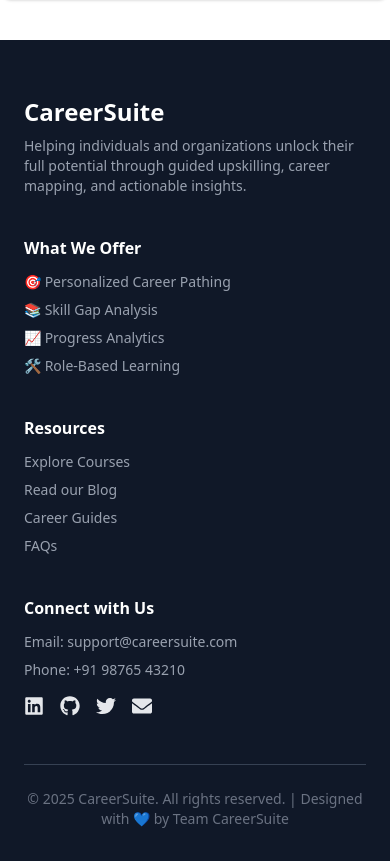
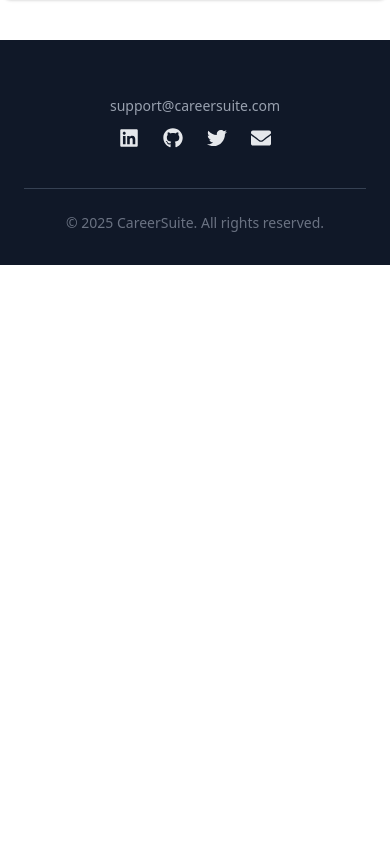
Before and after one commit to irshad-alam-irish/CareerSuite, a React (Vite) app: page / in a window 390 px wide. Shown: the part 2592-3453 px from the top of the page. After the commit the page ends 2857 px from the top, so only its background shows below. Built offline with nearby package versions, Linux system fonts and the light colour scheme.

Commit message:
modification in footer

```diff
--- a/src/Components/Footer.jsx
+++ b/src/Components/Footer.jsx
@@ -10,7 +10,8 @@ export default function Footer() {
             viewport={{ once: true }}
             className="bg-gray-900 text-gray-200 pt-14 pb-8 px-6 md:px-20"
         >
-            <div className="max-w-7xl mx-auto grid gap-10 md:grid-cols-4">
+            {/* DESKTOP VIEW */}
+            <div className="hidden md:grid max-w-7xl mx-auto grid-cols-4 gap-10">
                 {/* Branding */}
                 <div>
                     <h2 className="text-2xl font-bold text-white mb-2">CareerSuite</h2>
@@ -25,7 +26,6 @@ export default function Footer() {
                     <ul className="text-sm space-y-2 text-gray-400">
                         <li>🎯 Personalized Career Pathing</li>
                         <li>📚 Skill Gap Analysis</li>
-                        {/* <li>🤝 Mentor Matching</li> */}
                         <li>📈 Progress Analytics</li>
                         <li>🛠 Role-Based Learning</li>
                     </ul>
@@ -57,9 +57,20 @@ export default function Footer() {
                 </div>
             </div>
 
-            {/* Divider + Copyright */}
-            <div className="border-t border-gray-700 mt-12 pt-6 text-center text-sm text-gray-500">
-                &copy; {new Date().getFullYear()} CareerSuite. All rights reserved. | Designed with 💙 by Team CareerSuite
+            {/* MOBILE VIEW */}
+            <div className="md:hidden flex flex-col items-center space-y-3">
+                <div className="text-sm text-gray-400">support@careersuite.com</div>
+                <div className="flex justify-center gap-6 text-xl">
+                    <a href="https://linkedin.com" target="_blank" rel="noreferrer" className="hover:text-white"><FaLinkedin /></a>
+                    <a href="https://github.com" target="_blank" rel="noreferrer" className="hover:text-white"><FaGithub /></a>
+                    <a href="https://twitter.com" target="_blank" rel="noreferrer" className="hover:text-white"><FaTwitter /></a>
+                    <a href="mailto:support@careersuite.com" className="hover:text-white"><FaEnvelope /></a>
+                </div>
+            </div>
+
+            {/* Copyright */}
+            <div className="border-t border-gray-700 mt-10 pt-6 text-center text-sm text-gray-500">
+                &copy; {new Date().getFullYear()} CareerSuite. All rights reserved.
             </div>
         </motion.footer>
     );
```
